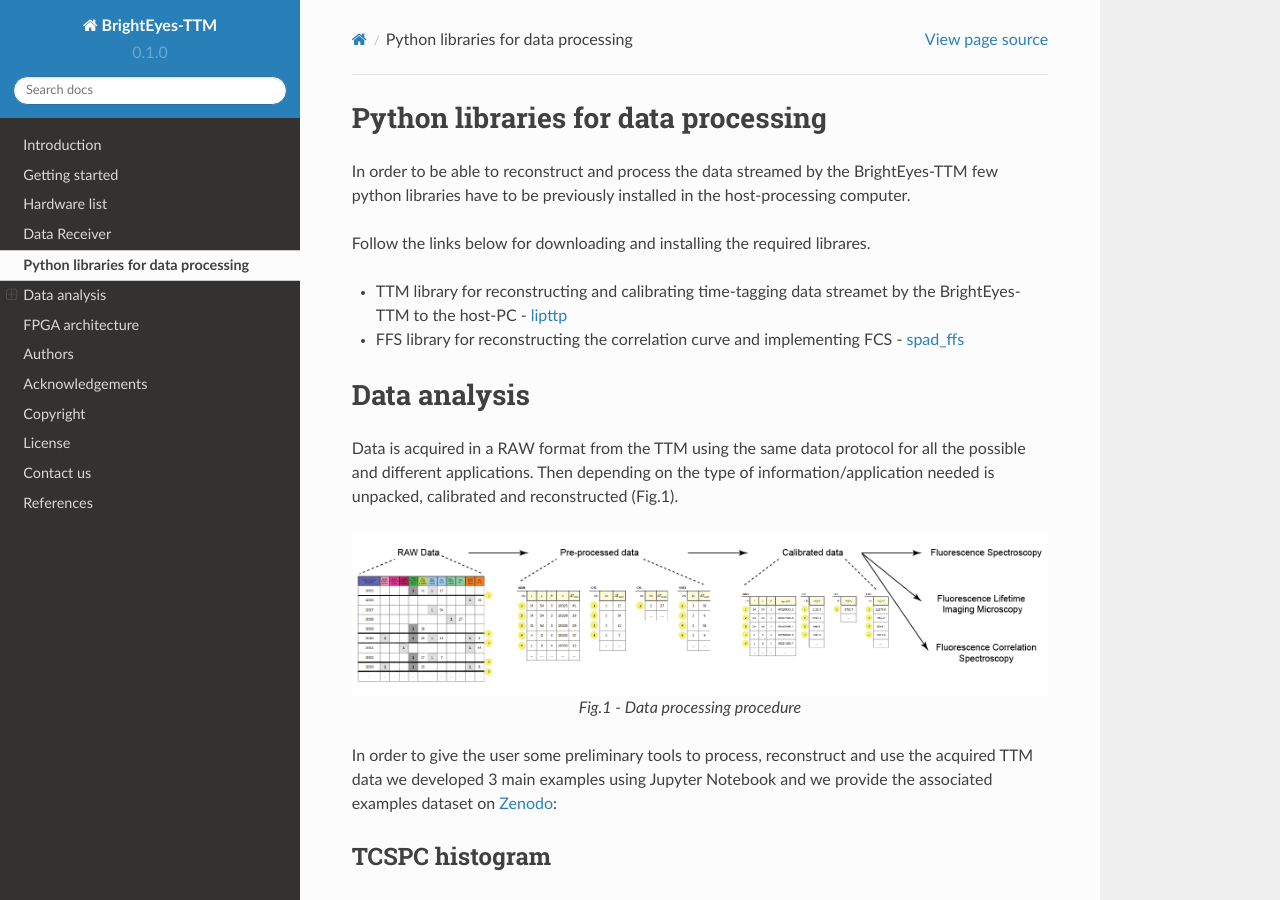
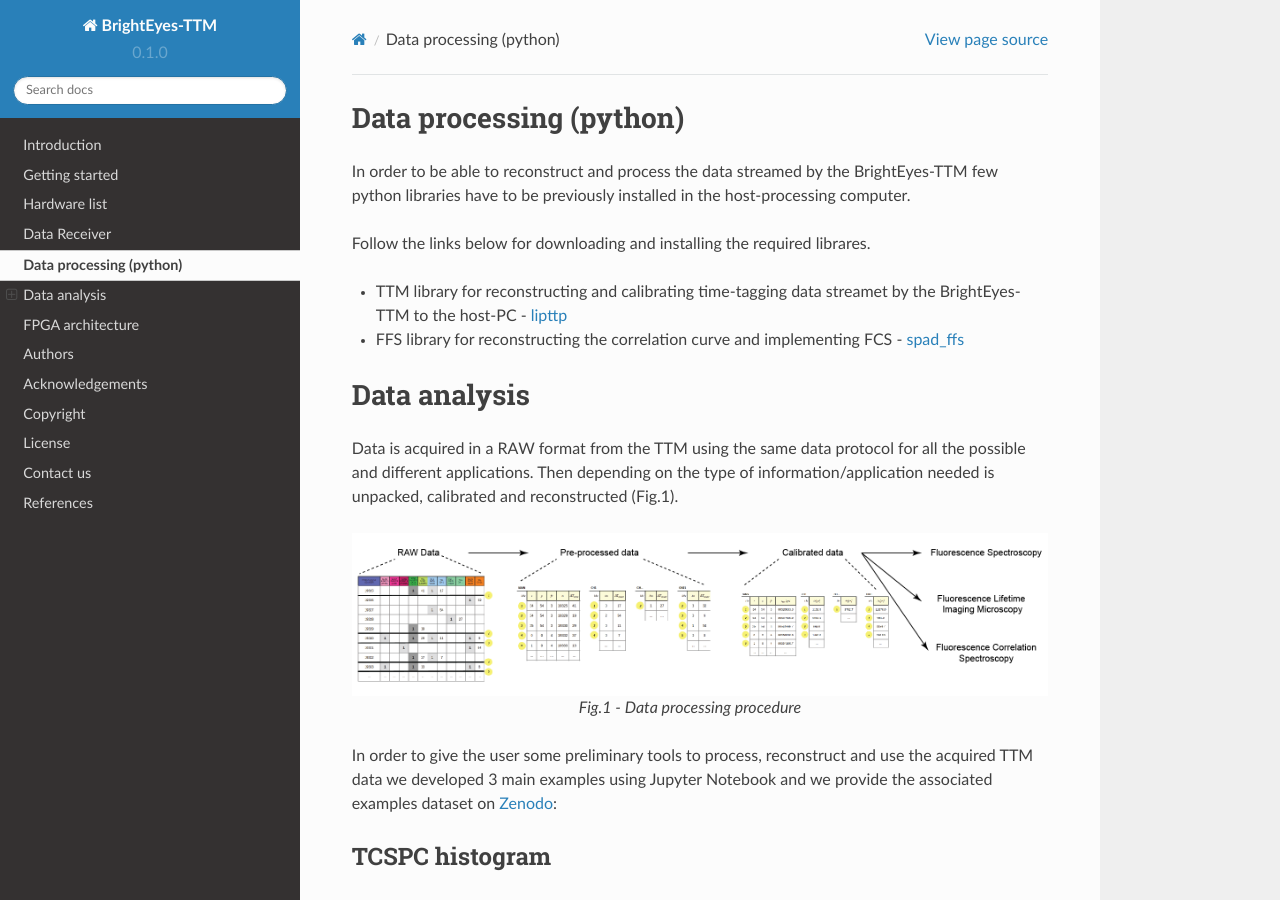
Before and after one commit to mattia-donato/BrightEyes-TTM-docs, a Sphinx documentation site: the page built from docs/source/dataprocessing.md, in a window 1280 px wide and 900 px high. Built offline with Sphinx 7.4.7 and the Read the Docs theme 2.0.0, drawn with Linux system fonts in a browser that asks for light colours; pages that are not in the unit, such as notebooks, are missing from menus.

Commit message:
Update dataprocessing.md

```diff
--- a/docs/source/dataprocessing.md
+++ b/docs/source/dataprocessing.md
@@ -1,4 +1,4 @@
-# Python libraries for data processing
+# Data processing (python)
 
 In order to be able to reconstruct and process the data streamed by the BrightEyes-TTM few python libraries have to be previously installed in the host-processing computer.
 
```
